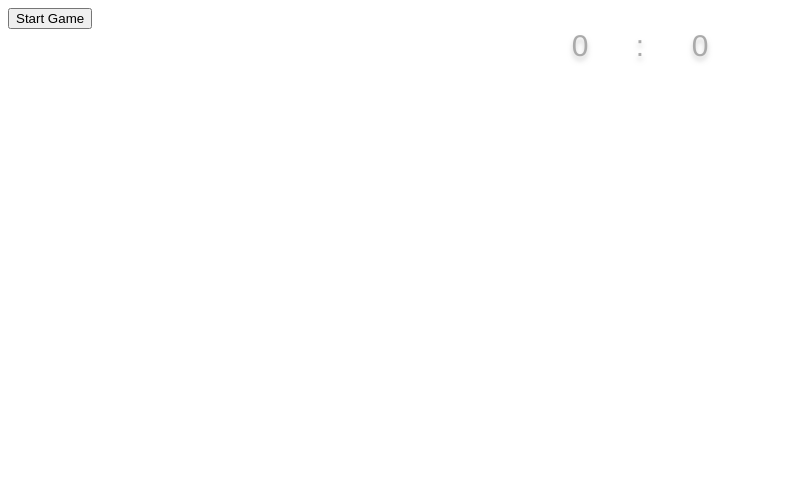
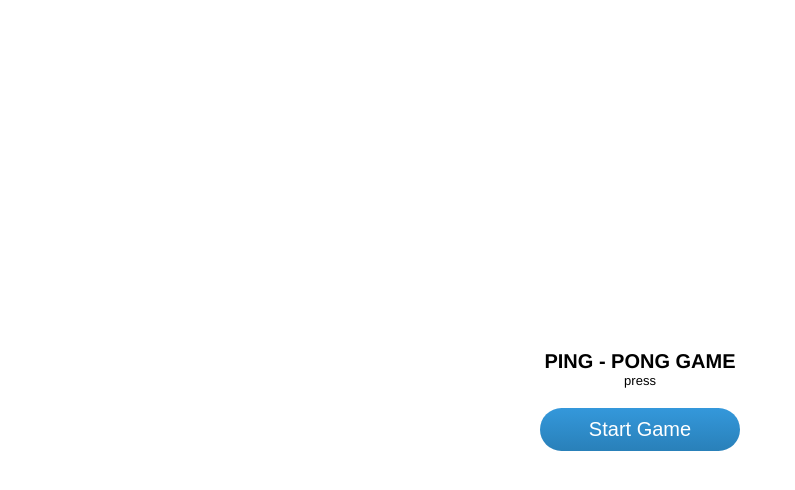
Before and after one commit to mrygielski/reactjs-pingpong, a React app: page / in a window 1280 px wide. Shown: the whole page, without its empty margins (0-795 px from the left). Built offline with nearby package versions, Linux system fonts and the light colour scheme.

Commit message:
cursor hide

```diff
--- a/src/components/Main.js
+++ b/src/components/Main.js
@@ -33,6 +33,8 @@ class AppComponent extends React.Component {
     start() {
 
         document.getElementById('menu').style.display = 'none';
+        document.getElementById('scores').style.display = 'table';
+        document.querySelector("*").style.cursor = 'none';
 
         this.player.y = (this.screenHeight / 2) - (this.player.height / 2);
         this.player.x = 20;
--- a/src/components/Menu.js
+++ b/src/components/Menu.js
@@ -4,9 +4,9 @@ class Menu extends React.Component {
     render() {
         return (
             <div className="menu" id="menu">
-                <div className="inner">
-                    <button onClick={this.props.gameInit}>Start Game</button>
-                </div>
+                <div>PING - PONG GAME</div>
+                <div>press</div>
+                <div className="btn" onClick={this.props.gameInit}>Start Game</div>
             </div>
         );
     }
--- a/src/components/Results.js
+++ b/src/components/Results.js
@@ -3,7 +3,7 @@ import React from 'react';
 class Results extends React.Component {
     render() {
         return (
-            <div className="scores">
+            <div className="scores" id="scores">
                 <div id="scorePlayer">{this.props.player}</div>
                 <div>:</div>
                 <div id="scoreCpu">{this.props.cpu}</div>
--- a/src/styles/App.css
+++ b/src/styles/App.css
@@ -1,15 +1,15 @@
 body {
-  color: #000;
+  color: #000;;
 }
 
-.scores {
-  display: table;
+#scores {
   position: absolute;
   width: 200px;
   left: 0;
   right: 0;
   margin: auto;
   z-index: 99;
+  display: none;
 }
 
 .scores div {
@@ -20,3 +20,57 @@ body {
   text-shadow: 0 4px 5px rgba(150, 150, 150, 0.5);
   font-family: "Helvetica Neue", Helvetica, Arial, sans-serif;
 }
+
+.menu {
+  position: absolute;
+  width: 200px;
+  display: table;
+  left: 0;
+  right: 0;
+  top: 0;
+  bottom: 0;
+  margin: auto;
+}
+
+.menu > div:nth-child(1) {
+  text-align: center;
+  font-family: "Helvetica Neue", Helvetica, Arial, sans-serif;
+  font-weight: bold;
+  font-size: 20px;
+}
+.menu > div:nth-child(2) {
+  text-align: center;
+  font-family: "Helvetica Neue", Helvetica, Arial, sans-serif;
+  font-weight: normal;
+  font-size: 13px;
+  margin-bottom: 20px;
+}
+
+.btn {
+  background: #3498db;
+  background-image: -webkit-linear-gradient(top, #3498db, #2980b9);
+  background-image: -moz-linear-gradient(top, #3498db, #2980b9);
+  background-image: -ms-linear-gradient(top, #3498db, #2980b9);
+  background-image: -o-linear-gradient(top, #3498db, #2980b9);
+  background-image: linear-gradient(to bottom, #3498db, #2980b9);
+  -webkit-border-radius: 28px;
+  -moz-border-radius: 28px;
+  border-radius: 28px;
+  font-family: Arial;
+  text-align: center;
+  color: #ffffff;
+  font-size: 20px;
+  padding: 10px 20px 10px 20px;
+  text-decoration: none;
+  cursor: pointer;
+}
+
+.btn:hover {
+  background: #3cb0fd;
+  background-image: -webkit-linear-gradient(top, #3cb0fd, #3498db);
+  background-image: -moz-linear-gradient(top, #3cb0fd, #3498db);
+  background-image: -ms-linear-gradient(top, #3cb0fd, #3498db);
+  background-image: -o-linear-gradient(top, #3cb0fd, #3498db);
+  background-image: linear-gradient(to bottom, #3cb0fd, #3498db);
+  text-decoration: none;
+}
```
